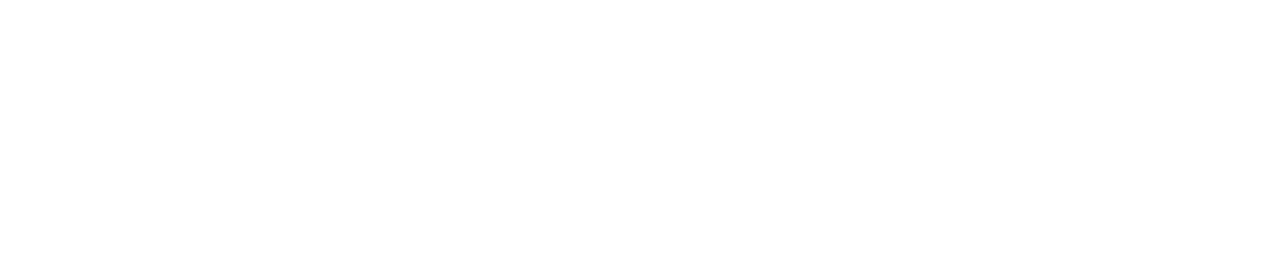
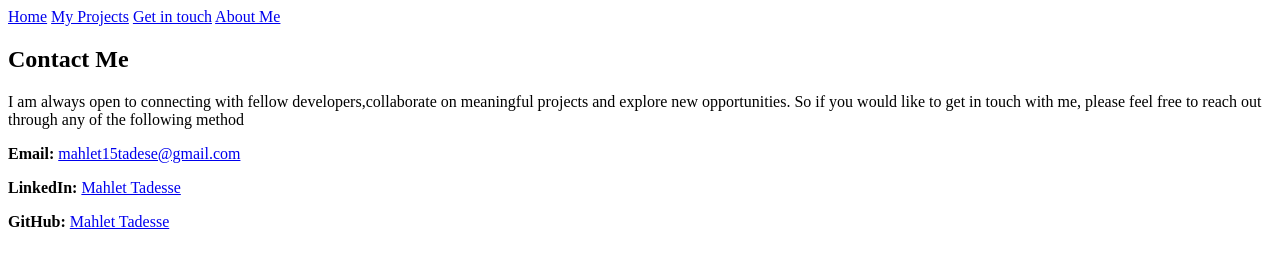
Before and after one commit to mahi-2121/Portfolio, a plain HTML site: page contact.html in a window 1280 px wide. Drawn offline with Linux system fonts and the light colour scheme.

Commit message:
finished with my get in touch page

```diff
--- a/contact.html
+++ b/contact.html
@@ -0,0 +1,44 @@
+<!DOCTYPE html>
+<html lang="en">
+<head>
+    <meta charset="UTF-8">
+    <meta name="viewport" content="width=device-width, initial-scale=1.0">
+    <title>Get In Touch | Mahlet Tadesse</title>
+    <meta name="description" content="get in touch with Mahlet Tadesse via email, LinkedIn, or other platforms">
+
+</head>
+<body>
+    <header>
+        <nav>
+            <a href="index.html">Home</a>
+            <a href="projects.html">My Projects</a>
+            <a href="contact.html">Get in touch</a>
+            <a href="About.html">About Me</a>
+        </nav>
+
+    </header>
+    <main>
+        <section>
+            <h1>Contact Me</h1>
+            <p> I am always open to connecting with fellow developers,collaborate on meaningful projects and explore new opportunities. So if you would like to get in touch with me, please feel free to reach out through any of the following method
+            <p>
+                <strong>Email:</strong>
+                <a href="mailto:mahlet15tadese@gmail.com">mahlet15tadese@gmail.com</a>
+            </p>
+            <p>
+                <strong>LinkedIn:</strong>
+                <a href="https://www.linkedin.com/in/mahlet-tadesse2121" target="_blank">Mahlet Tadesse</a>
+            </p>
+            <p>
+                <strong>GitHub:</strong>
+                <a href="https://github.com/mahi-2121" target="_blank">Mahlet Tadesse</a>
+
+            </p>
+
+            </section>
+    </main>
+</body>
+</html>
+
+</body>
+</html>
```
Also changed, not shown: About.html (+1 -1 lines), projects.html (+3 -3 lines).
